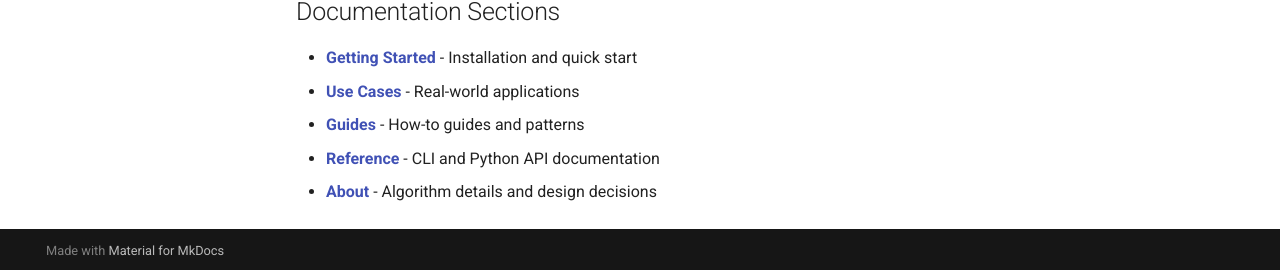
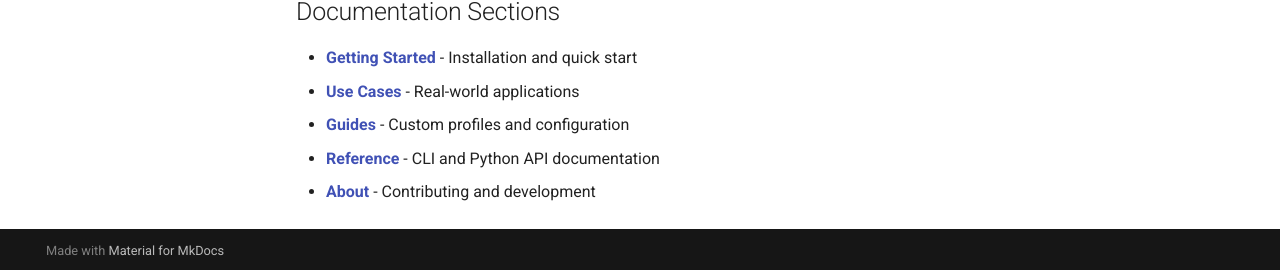
Before and after one commit to JeffreyUrban/tui-delta, an MkDocs documentation site: the page built from docs/index.md, in a window 1280 px wide and 900 px high, scrolled down 1202 px. Shown: the part 627-897 px from the top of the window. Built offline with MkDocs 1.6.1 and Material for MkDocs 9.7.7, drawn with Linux system fonts in a browser that asks for light colours; comment, search, counter and statistics services are not loaded.

Commit message:
Fix mkdocs build: remove references to non-existent files
- Remove missing files from mkdocs.yml nav:
  - guides/common-patterns.md
  - guides/performance.md
  - guides/troubleshooting.md
  - about/algorithm.md
  - about/design-decisions.md

- Update broken links in docs:
  - index.md: Point to existing files
  - basic-concepts.md: Link to custom-profiles instead of algorithm

All 93 tests now pass including test_mkdocs_build

```diff
--- a/docs/index.md
+++ b/docs/index.md
@@ -54,6 +54,6 @@
 
 - **[Getting Started](getting-started/installation.md)** - Installation and quick start
 - **[Use Cases](use-cases/ai-assistants/ai-assistants.md)** - Real-world applications
-- **[Guides](guides/common-patterns.md)** - How-to guides and patterns
+- **[Guides](guides/custom-profiles.md)** - Custom profiles and configuration
 - **[Reference](reference/cli.md)** - CLI and Python API documentation
-- **[About](about/algorithm.md)** - Algorithm details and design decisions
+- **[About](about/contributing.md)** - Contributing and development
--- a/mkdocs.yml
+++ b/mkdocs.yml
@@ -67,14 +67,9 @@
       - AI Assistant Logging: use-cases/ai-assistants/ai-assistants.md
   - Guides:
       - Custom Profiles: guides/custom-profiles.md
-      - Common Patterns: guides/common-patterns.md
-      - Performance: guides/performance.md
-      - Troubleshooting: guides/troubleshooting.md
   - Reference:
       - CLI: reference/cli.md
       - Library Usage: reference/library.md
       - API Reference: reference/tui-delta.md
   - About:
-      - Algorithm: about/algorithm.md
-      - Design Decisions: about/design-decisions.md
       - Contributing: about/contributing.md
```
Also changed, not shown: docs/getting-started/basic-concepts.md (+1 -1 lines).
